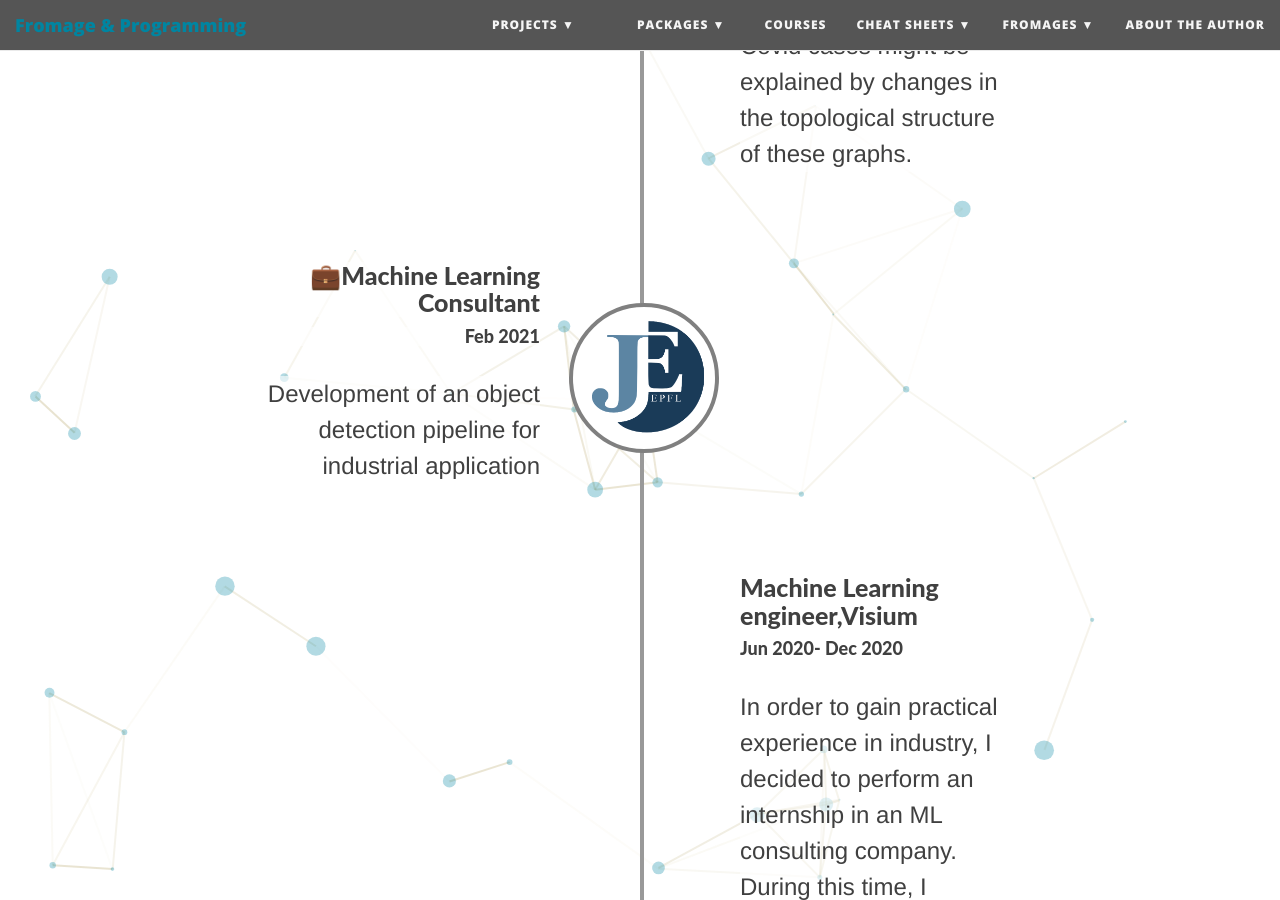
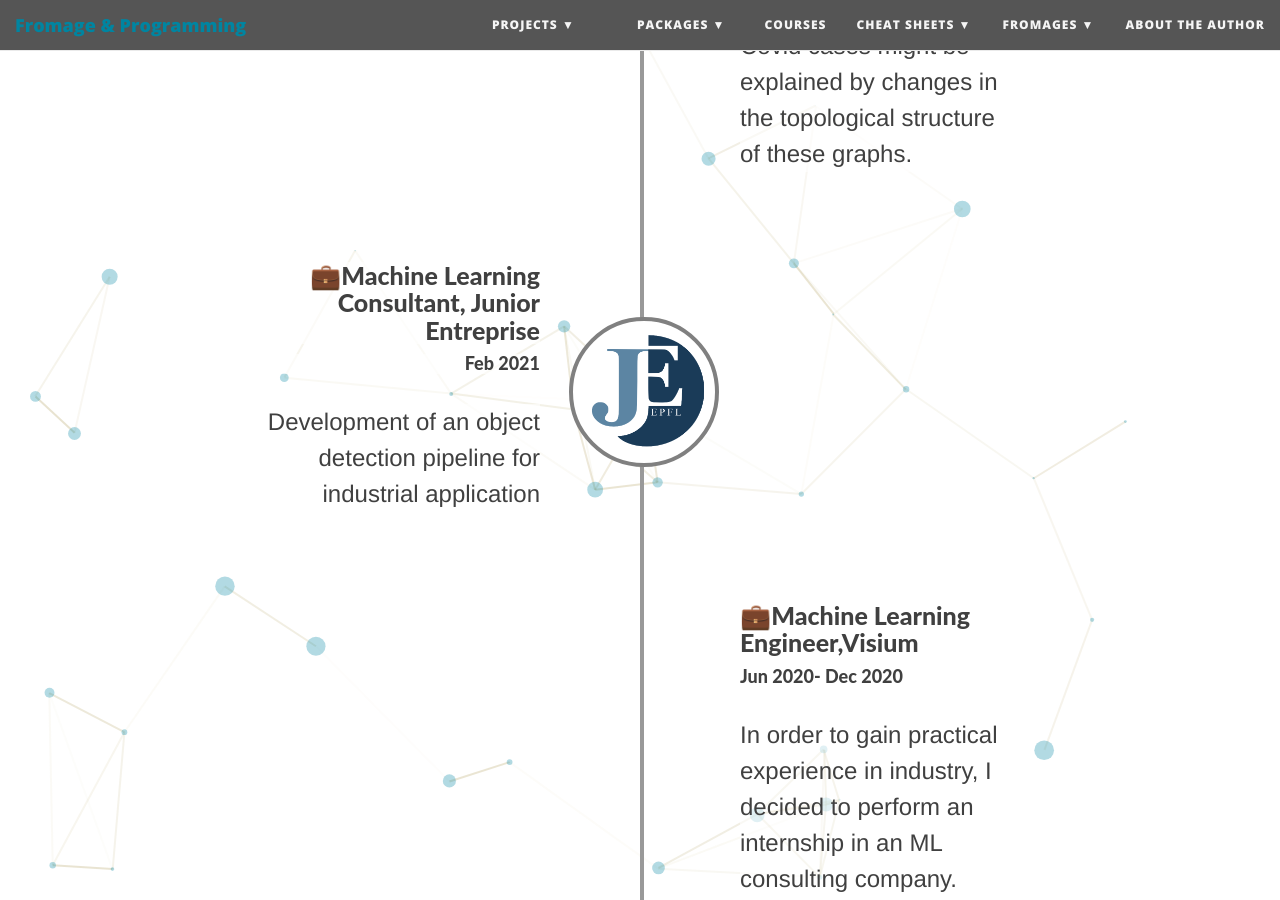
Before and after one commit to ymentha14/ymentha14.github.io, a Jekyll site: the page built from index.md, in a window 1280 px wide and 900 px high, scrolled down 2283 px. Built offline with Jekyll 4.4.1, drawn with Linux system fonts in a browser that asks for light colours; nearby versions of some CDN libraries.

Commit message:
Quickfix

```diff
--- a/_includes/timeline.html
+++ b/_includes/timeline.html
@@ -31,7 +31,7 @@
             <!-- 3 -->
             <li>
                 <div class="content fadering">
-                    <h2>💼Machine Learning Consultant</h2>
+                    <h2>💼Machine Learning Consultant, Junior Entreprise</h2>
                     <h4>Feb 2021</h4>
                     <p>
                         Development of an object detection pipeline for industrial application
@@ -42,7 +42,7 @@
             <!-- 4 -->
             <li>
                 <div class="content fadering">
-                    <h2>Machine Learning engineer,Visium</h2>
+                    <h2>💼Machine Learning Engineer,Visium</h2>
                     <h4>Jun 2020- Dec 2020</h4>
                     <p>
                         In order to gain practical experience in industry, I decided to perform an internship in an ML consulting company. During this time, I improved solutions for 3 client projects (major Swiss companies) in Natural Language processing and Time Series forecasting. I also built the building blocks of a backend software and prepared deliverables for the DevOps.
```
